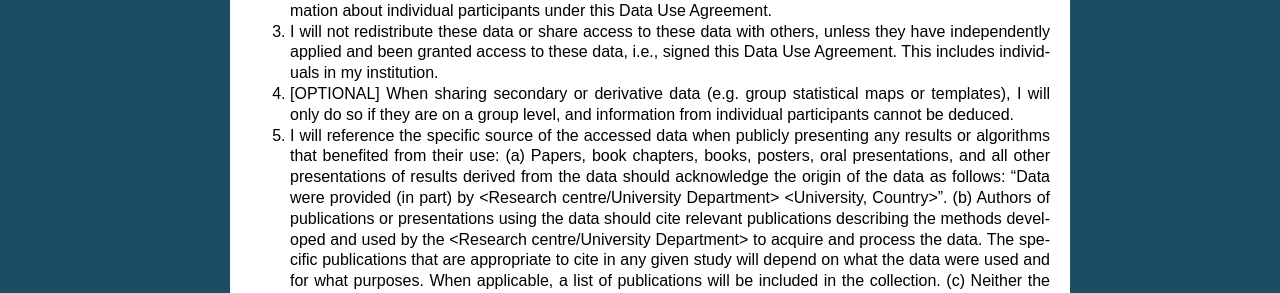
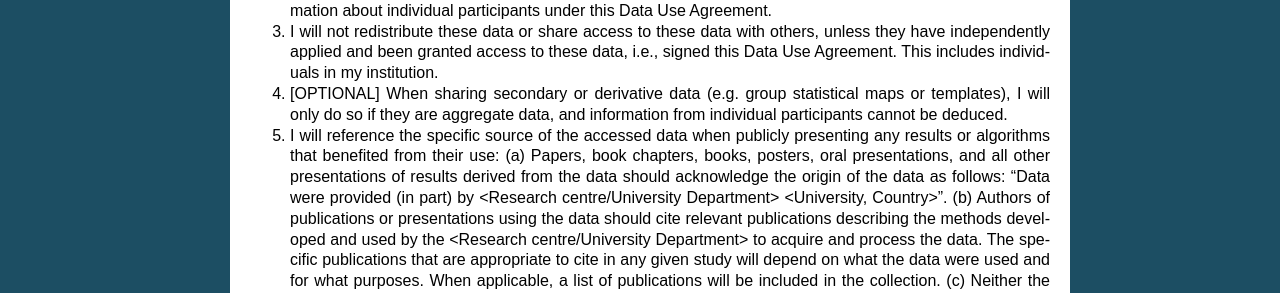
Before and after one commit to con/open-brain-consent, a Sphinx documentation site: the page built from docs/source/gdpr/data_user_agreement.rst, in a window 1280 px wide. Shown: the part 1131-1424 px from the top of the page. Built offline with Sphinx 7.4.7, drawn with Linux system fonts in a browser that asks for light colours.

Commit message:
to be on a group-level: what does this mean?
I believe the intended phrase was:
	to be group-level data

I find this alternative better (4.960.000 Google hits instead of 308.000):
	to be aggregate data

```diff
--- a/docs/source/gdpr/data_user_agreement.rst
+++ b/docs/source/gdpr/data_user_agreement.rst
@@ -41,7 +41,7 @@ By accepting this agreement, I become the `data controller <https://ec.europa.eu
 1. I will comply with all relevant rules and regulations imposed by my institution and my government.  This agreement never has prevalence over existing general data protection regulations that are applicable in my country.
 2. I will not attempt to establish or retrieve the identity of the study participants. I will not link these data to any other database in a way that could provide identifying information. I shall not request the pseudonymisation key that would link these data to an individual's personal information, nor will I accept any additional information about individual participants under this Data Use Agreement.
 3. I will not redistribute these data or share access to these data with others, unless they have independently applied and been granted access to these data, i.e., signed this Data Use Agreement. This includes individuals in my institution.
-4. [OPTIONAL] When sharing secondary or derivative data (e.g. group statistical maps or templates), I will only do so if they are on a group level, and information from individual participants cannot be deduced.
+4. [OPTIONAL] When sharing secondary or derivative data (e.g. group statistical maps or templates), I will only do so if they are aggregate data, and information from individual participants cannot be deduced.
 5. I will reference the specific source of the accessed data when publicly presenting any results or algorithms that benefited from their use: (a) Papers, book chapters, books, posters, oral presentations, and all other presentations of results derived from the data should acknowledge the origin of the data as follows: "Data were provided (in part) by <Research centre/University Department> <University, Country>”. (b) Authors of publications or presentations using the data should cite relevant publications describing the methods developed and used by the <Research centre/University Department> to acquire and process the data. The specific publications that are appropriate to cite in any given study will depend on what the data were used and for what purposes. When applicable, a list of publications will be included in the collection. (c) Neither the <Research centre/University Department> or <University>, nor the researchers that provide this data will be liable for any results and/or derived data. They shall not be included as an author of publications or presentations without consent.
 6. Failure to abide by these guidelines will result in termination of my privileges to access these data.
 
```
